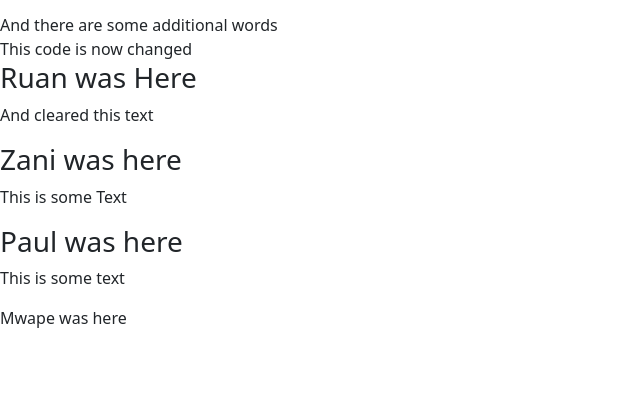
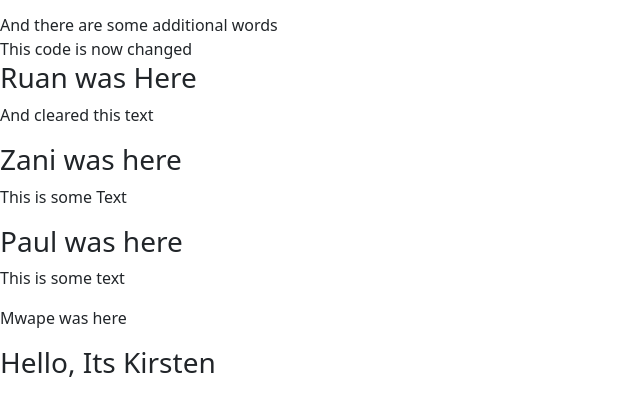
Before and after one commit to paulowi/DV100_T4_ClassProject_CocktailGuide, a plain HTML site: page index.html in a window 1280 px wide. Shown: the part 177-592 px from the top of the page, without its empty margins (0-640 px from the left). Drawn offline with nearby package versions, Linux system fonts and the light colour scheme.

Commit message:
add hello text in heading 3

```diff
--- a/index.html
+++ b/index.html
@@ -34,6 +34,8 @@
     <div>
       <p>Mwape was here</p>
     </div>
+
+    <h3>Hello, Its Kirsten</h3>
     <!-- ------------------------------------------------------------------------------------------------ -->
     <!-- Nav Bar -->
 
```
